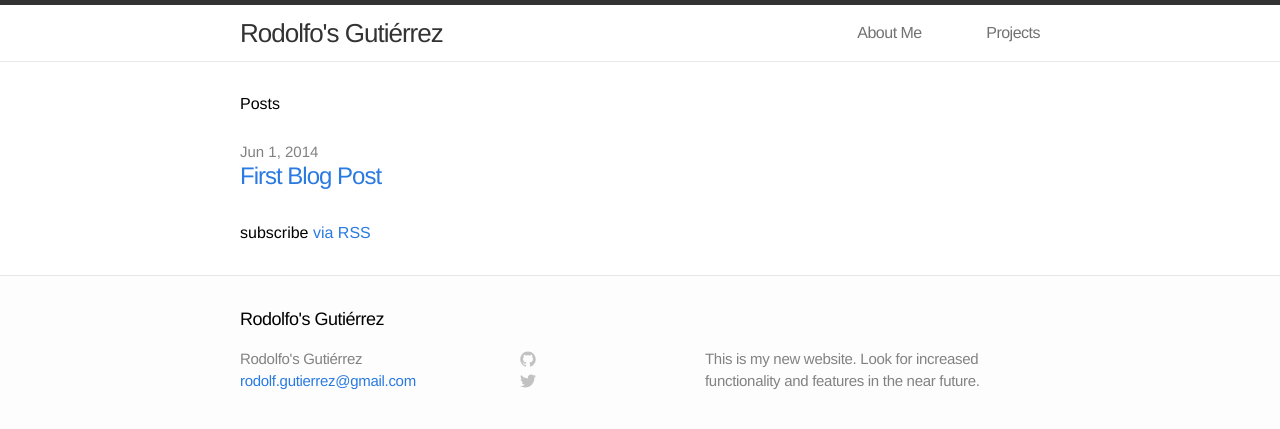
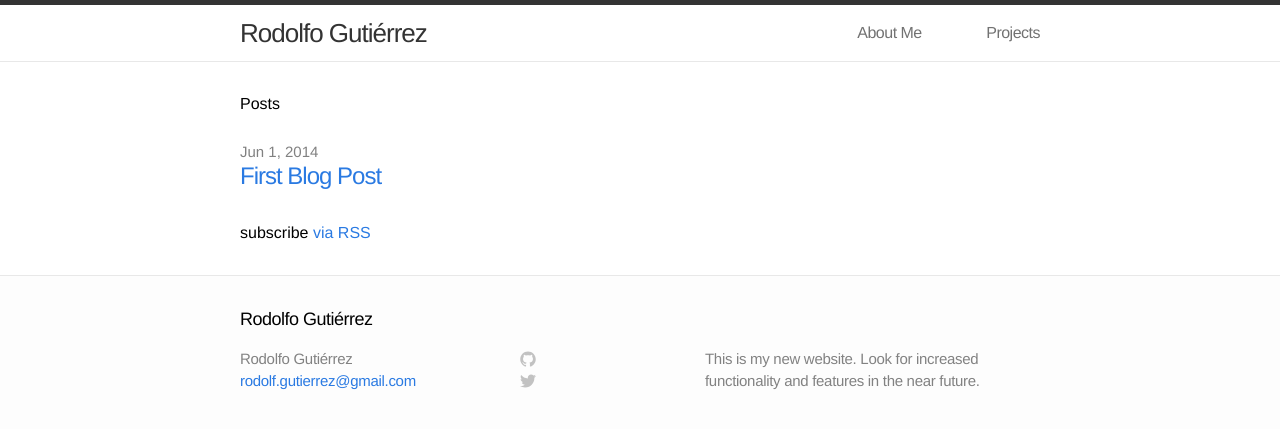
Before and after one commit to gutzrodolfo/arwedding.love, a Jekyll site: the page built from index.html, in a window 1280 px wide. Shown: the top 429 px of the page. Built offline with Jekyll 4.4.1, drawn with Linux system fonts in a browser that asks for light colours.

```diff
--- a/_config.yml
+++ b/_config.yml
@@ -1,5 +1,5 @@
 # Site settings
-title: Rodolfo's Gutiérrez
+title: Rodolfo Gutiérrez
 email: rodolf.gutierrez@gmail.com
 description: "This is my new website. Look for increased functionality and features in the near future."
 baseurl: ""
```
